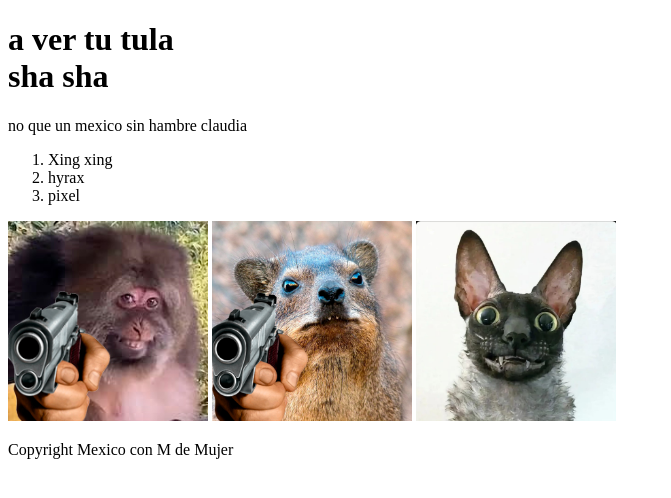
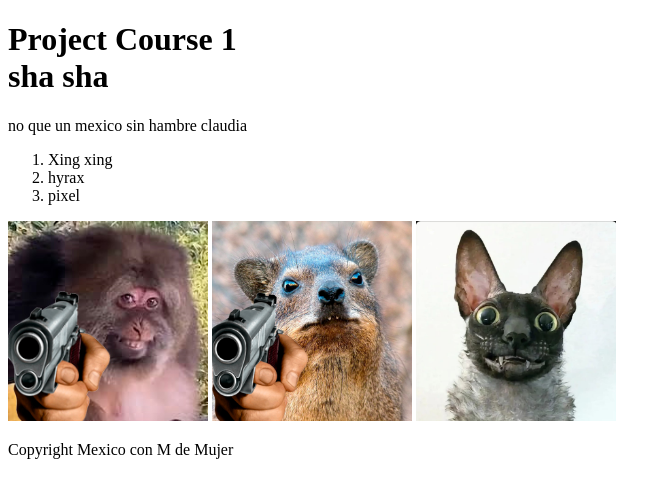
Before and after one commit to Renusz/renusz.github.io, a plain HTML site: page index.html in a window 1280 px wide. Shown: the whole page, without its empty margins (0-671 px from the left). Drawn offline with Linux system fonts and the light colour scheme.

Commit message:
Update title and heading in index.html

```diff
--- a/index.html
+++ b/index.html
@@ -8,7 +8,7 @@
     </head>
     <body>
         <main>
-            <h1>a ver tu tula <br>sha sha </h1>
+            <h1>Project Course 1 <br>sha sha </h1>
             <p>no que un mexico sin hambre claudia</p>
             <ol>
                 <li>Xing xing</li>
```
